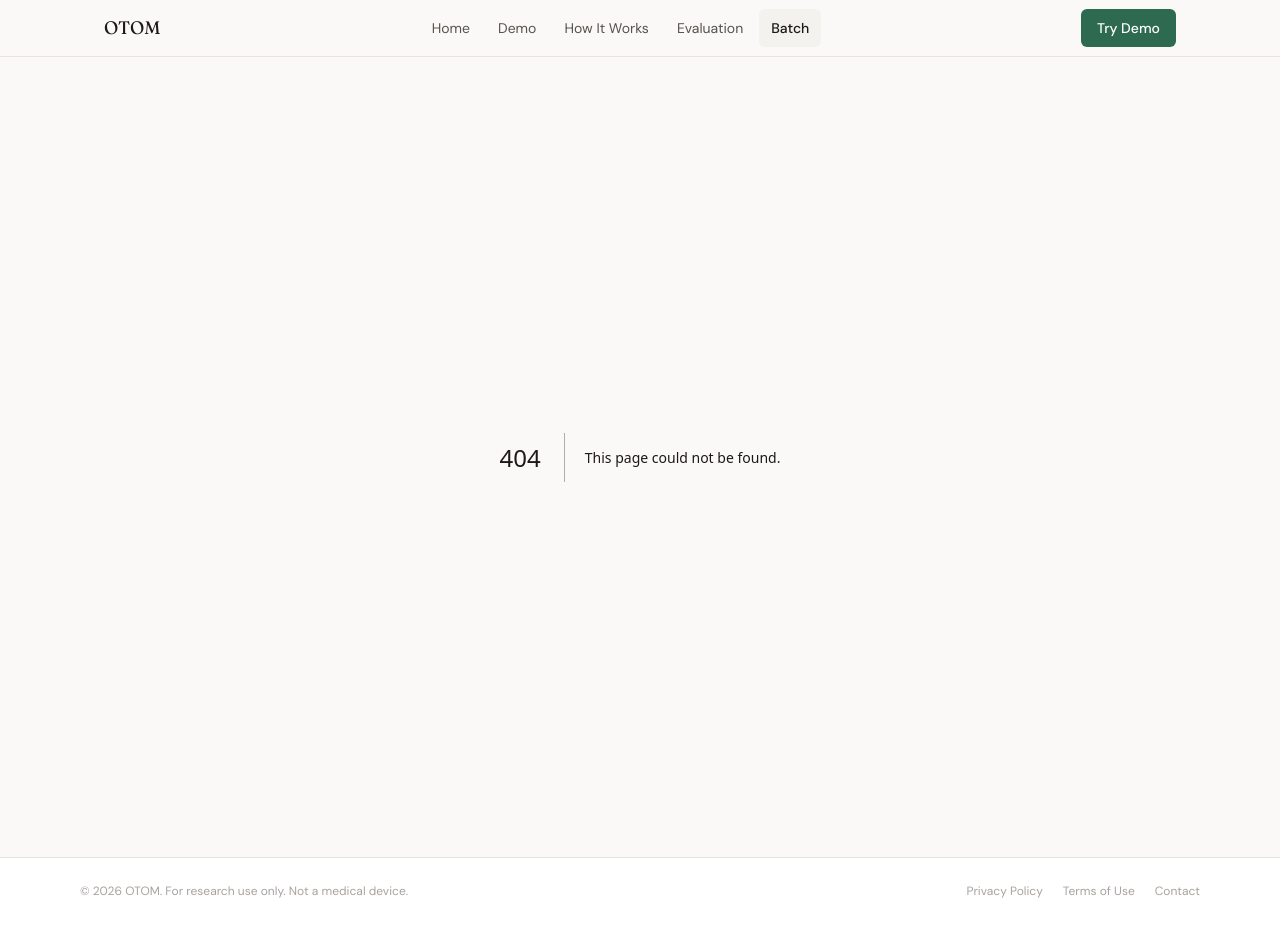
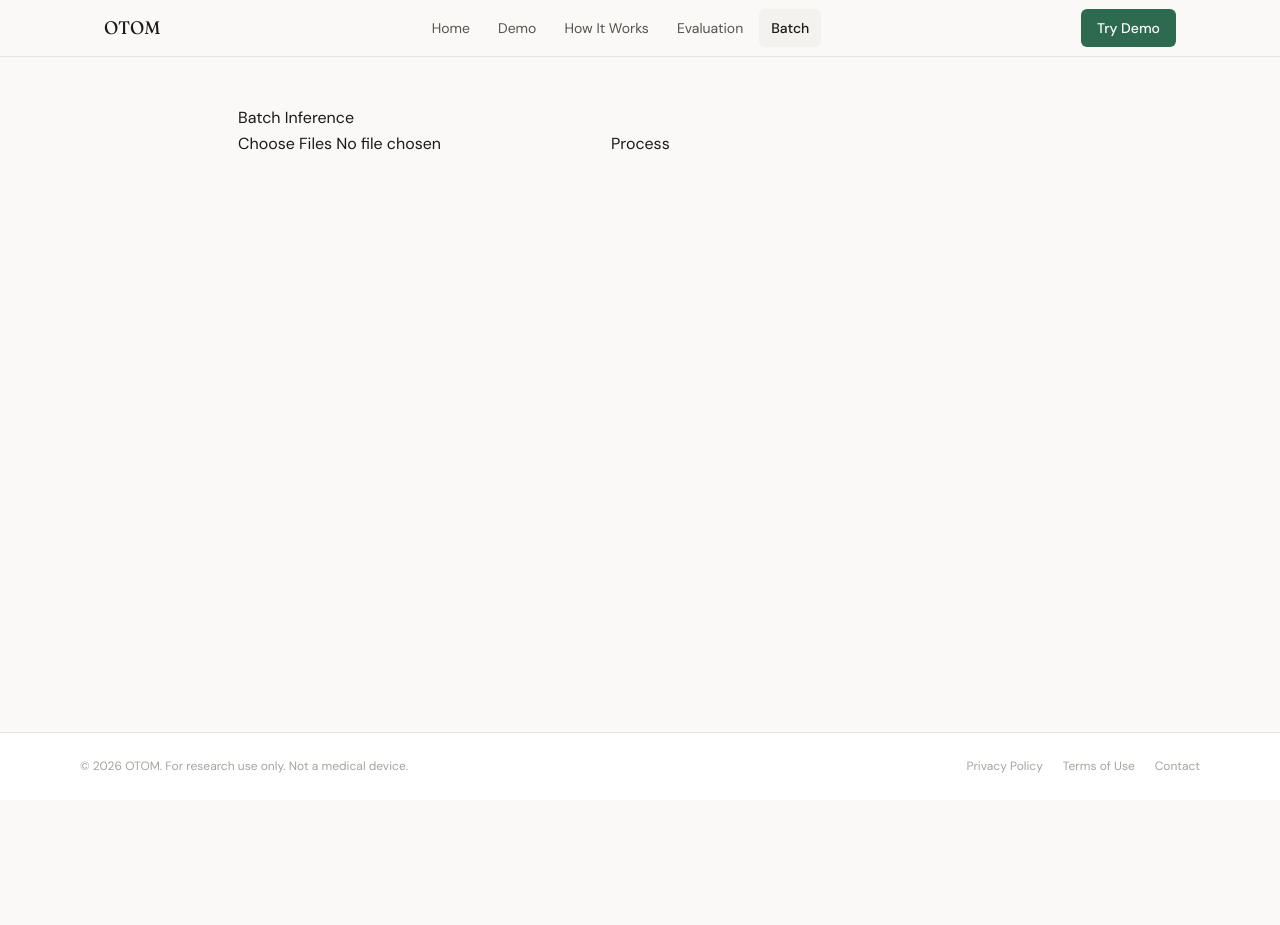
Before and after one commit to suyash655/Otom, a Next.js app in the folder frontend/: page /batch in a window 1280 px wide. Before the commit this address had no page. After the commit the page ends 800 px from the top, so only its background shows below. Built offline with nearby package versions, Linux system fonts and the light colour scheme.

Commit message:
feat(ui): create batch inference dashboard for bulk processing

```diff
--- /dev/null
+++ b/frontend/app/batch/page.tsx
@@ -0,0 +1,43 @@
+"use client";
+import { useState } from "react";
+
+export default function BatchProcessingPage() {
+  const [files, setFiles] = useState<File[]>([]);
+  const [results, setResults] = useState<any[]>([]);
+  const [processing, setProcessing] = useState(false);
+
+  const handleFileChange = (e: React.ChangeEvent<HTMLInputElement>) => {
+    if (e.target.files) setFiles(Array.from(e.target.files));
+  };
+
+  const processBatch = async () => {
+    setProcessing(true);
+    const newResults = [];
+    for (let i = 0; i < files.length; i++) {
+      await new Promise(r => setTimeout(r, 150));
+      const file = files[i];
+      const conf = (Math.random() * (0.99 - 0.65) + 0.65).toFixed(3);
+      newResults.push({ filename: file.name, prediction: "Normal", confidence: conf, needsReview: parseFloat(conf) < 0.75 ? "Yes" : "No" });
+    }
+    setResults(newResults);
+    setProcessing(false);
+  };
+
+  const downloadCSV = () => {
+    if (results.length === 0) return;
+    const rows = results.map(r => `${r.filename},${r.prediction},${r.confidence},${r.needsReview}`).join("\n");
+    const blob = new Blob(["Filename,Prediction,Confidence,Needs Review\n" + rows], { type: "text/csv" });
+    const url = URL.createObjectURL(blob);
+    const a = document.createElement("a");
+    a.href = url; a.download = `batch_results.csv`; a.click(); URL.revokeObjectURL(url);
+  };
+
+  return (
+    <div style={{ maxWidth: 900, margin: "0 auto", padding: "var(--space-8)" }}>
+      <h1>Batch Inference</h1>
+      <input type="file" multiple accept="image/*, .dcm" onChange={handleFileChange} />
+      <button onClick={processBatch} disabled={files.length === 0 || processing}>Process</button>
+      {results.length > 0 && <button onClick={downloadCSV}>Download CSV</button>}
+    </div>
+  );
+}
```
